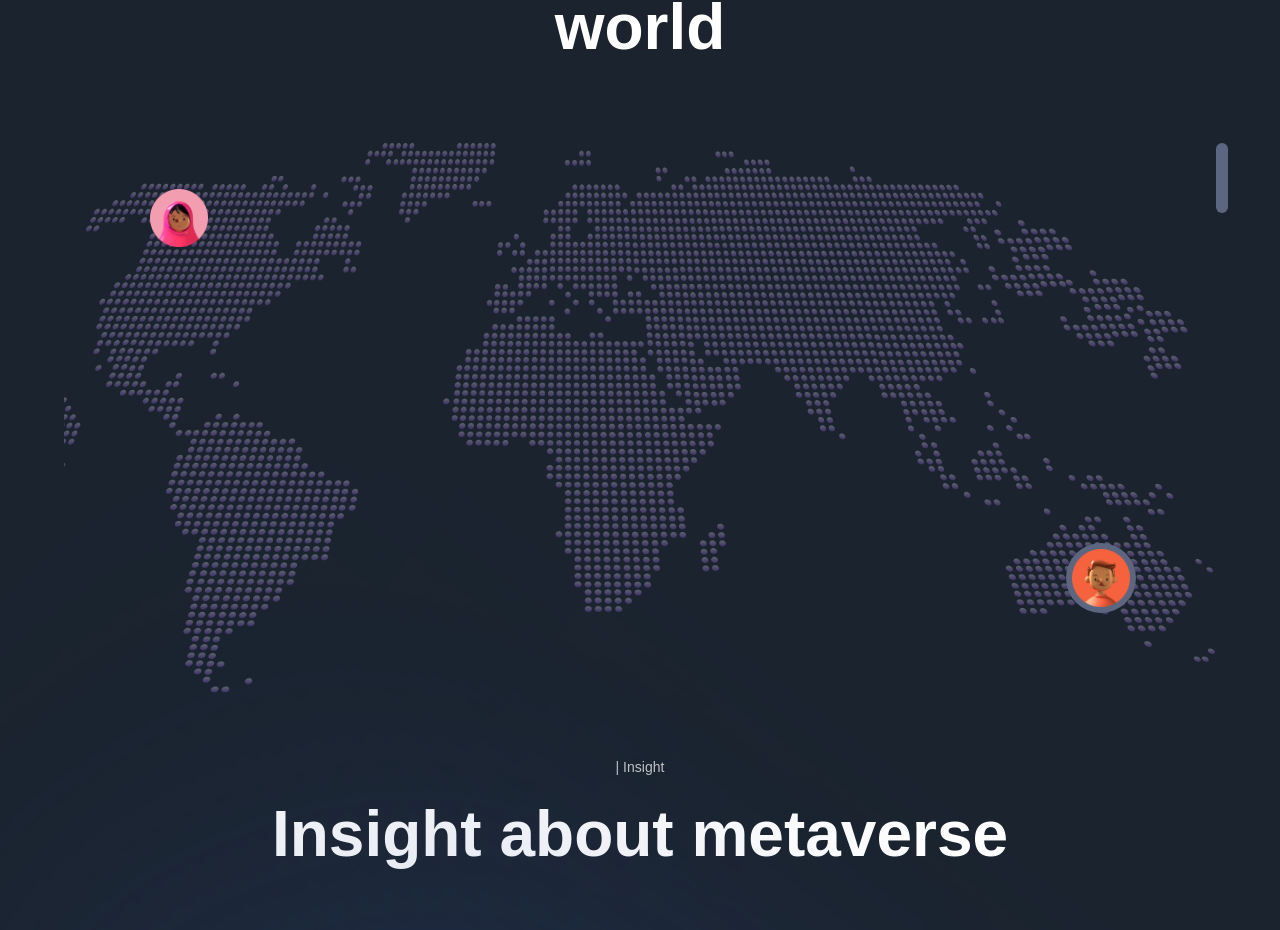
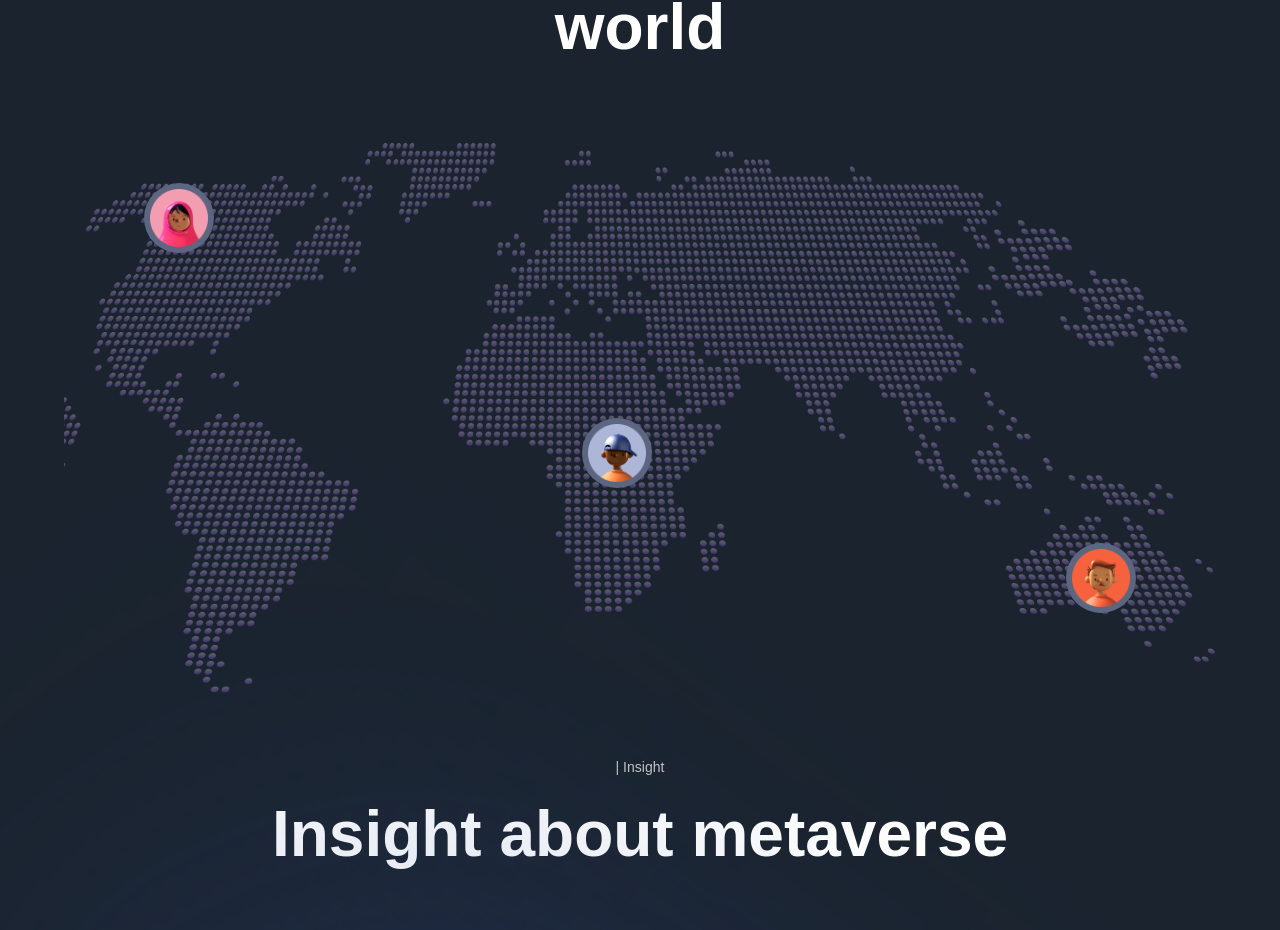
Before and after one commit to prashantsrana803/Metaverse--Framer-Motion--NextJS, a Next.js app: page / in a window 1280 px wide. Shown: the part 4362-5292 px from the top of the page. Built offline with nearby package versions, Linux system fonts and the light colour scheme; a web font is replaced by a local one.

Commit message:
typo fixed in world section

```diff
--- a/sections/World.jsx
+++ b/sections/World.jsx
@@ -37,13 +37,13 @@
         />
         <div className="absolute bottom-20 right-20 w-[70px] h-[70px] p-[6px] rounded-full bg-[#5D6680]">
           <img
-            src="/people-01.png"
+            src="people-01.png"
             alt="people"
             className="w-full h-full"
           />
         </div>
 
-        <div className="absolute top-10 left-20 w-[70px] h-[70px] p-[6px] rounded-full bg-[5D6680]">
+        <div className="absolute top-10 left-20 w-[70px] h-[70px] p-[6px] rounded-full bg-[#5D6680]">
           <img
             src="/people-02.png"
             alt="people"
@@ -51,7 +51,7 @@
           />
         </div>
 
-        <div className="aboslute top-1/2 left-[45%] w-[70px] h-[70px] p-[6px] rounded-full bg-[#5D6680]">
+        <div className="absolute top-1/2 left-[45%] w-[70px] h-[70px] p-[6px] rounded-full bg-[#5D6680]">
           <img
             src="people-03.png"
             alt="people"
```
